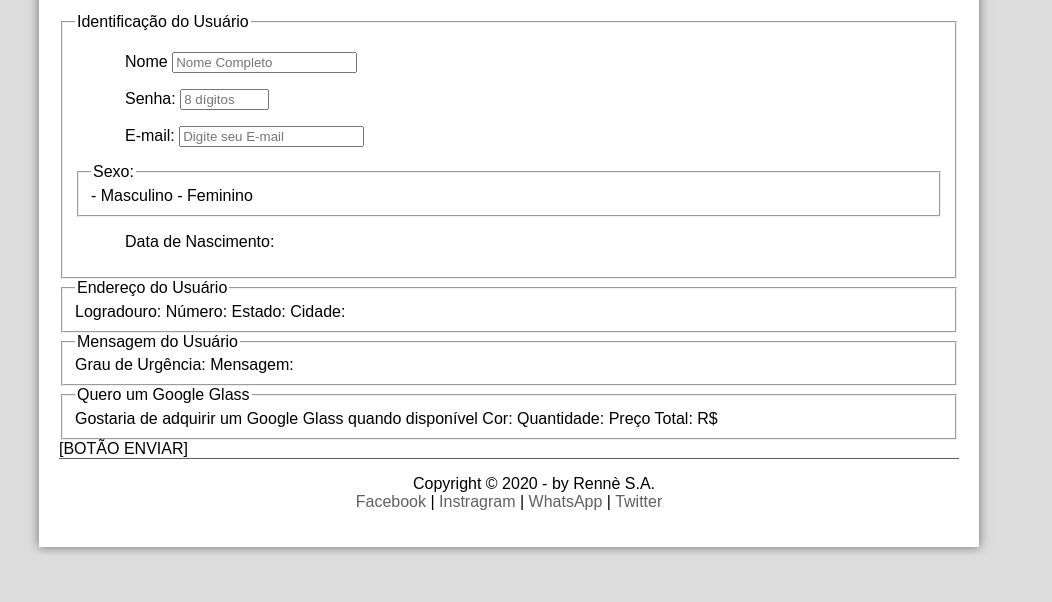
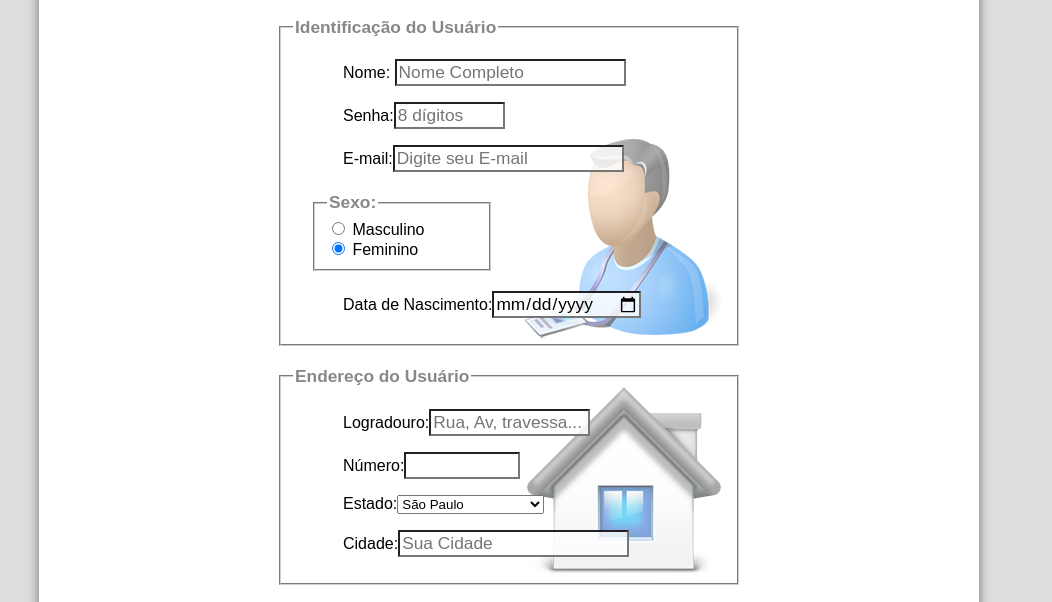
Before and after one commit to RenneSA/Html5_css3, a plain HTML site: page projeto-glass-html5/fale-conosco.html in a window 1280 px wide. Shown: the part 335-937 px from the top of the page, without its empty margins (131-1183 px from the left). Before the commit the page ends 890 px from the top, so only its background shows below. Drawn offline with nearby package versions, Linux system fonts and the light colour scheme.

Commit message:
Finalização do site
finalização de todas as paginas e do curso de HTML5 e CSS do curso em Vídeo.

```diff
--- a/projeto-glass-html5/_css/form.css
+++ b/projeto-glass-html5/_css/form.css
@@ -0,0 +1,48 @@
+@charset "UTF-8";
+
+form{
+    width: 500px;
+    margin: auto;
+}
+input, textarea {
+    font-family: sans-serif;
+    font-weight: normal;
+    font-size: 13pt;
+    background-color: rgba(255, 255, 255,.8);
+}
+
+input:hover, textarea:hover {
+    background-color: #dddddd;
+}
+
+legend{
+    color: #888888;
+    font-weight: bold;
+    font-size: 13pt;
+    font-family: sans-serif;
+}
+
+fieldset{
+    border-color: #cecece;
+    margin: 20px;
+}
+
+fieldset#sexo {
+    width: 150px;
+}
+
+fieldset#usuario {
+    background: url(../_imagens/icone-contato.png) no-repeat 95% 95%;
+}
+
+fieldset#endereco {
+    background: url(../_imagens/icone-endereco.png) no-repeat 95% 95%;
+}
+
+fieldset#mansagem {
+    background: url(../_imagens/icone-mensagem.png) no-repeat 95% 95%;
+}
+
+fieldset#pedido {
+    background: url(../_imagens/icone-pagamento.png) no-repeat 95% 95%;
+}
--- a/projeto-glass-html5/fale-conosco.html
+++ b/projeto-glass-html5/fale-conosco.html
@@ -7,6 +7,13 @@
     <title>Tudo sobre Google Glass(site de estudos em html5 e css3)</title>
     <link rel="stylesheet" type="text/css" href="_css/estilo.css">
     <link rel="stylesheet" href="_css/form.css">
+    <script>
+        function calc_total(){
+            var qtd = parseInt(document.getElementById('cQtd').value);
+            tot = qtd * 1500;
+            document.getElementById("cTot").value = tot;
+        }
+    </script>
 </head>
 <body>
     <div id="interface">
@@ -47,38 +54,58 @@
 </section>
 
 
-<form>
+<form method="post" id="fContato" action="mailto:renne.augusto@gmail.com" oninput="calc_total();">
 
     <fieldset id="usuario"><legend> Identificação do Usuário</legend>
-        <p>Nome <input type="text" name="tNome" id="cName" size="20" maxlength="30" placeholder="Nome Completo"></p>
-    <p>Senha: <input type="password" name="tSenha" id="cSenha" size="8" maxlength="8" placeholder="8 dígitos"/> </p>
-        <p>E-mail: <input type="email" name="tMail" id="cMail" size="20" maxlength="40" placeholder="Digite seu E-mail"/></p>
-            <fieldset id="sexo"><legend> Sexo:</legend>
-                - Masculino
-                - Feminino</fieldset>
-            <p>Data de Nascimento:</p>
+        <p><label for="cNome">Nome:</label> <input type="text" name="tNome" id="cNome" size="20" maxlength="30" placeholder="Nome Completo"></p>
+    <p><label for="cSenha">Senha:</label><input type="password" name="tSenha" id="cSenha" size="8" maxlength="8" placeholder="8 dígitos"/> </p>
+        <p><label for="cMail">E-mail:</label><input type="email" name="tMail" id="cMail" size="20" maxlength="40" placeholder="Digite seu E-mail"/></p>
+        <fieldset id="sexo"><legend> Sexo:</legend>
+                <input type="radio" name="tSexo" id="cMasc"/> <label for="cMasc">Masculino</label><br>
+                <input type="radio" name="tSexo" id="cFem" checked/><label for="cFem"> Feminino</label></fieldset>
+            <p> Data de Nascimento:<input type="date" name="tNasc" id="cNasc"/></p>
 
     </fieldset>
 
-    <fieldset id="edereco"><legend>Endereço do Usuário</legend>
-            Logradouro:
-            Número:
-            Estado:
-            Cidade:
+    <fieldset id="endereco"><legend>Endereço do Usuário</legend>
+           <p><label for="cRua">Logradouro:</label></label><input type="text" name="tRua" id="cRua" size="13" maxlength="80" placeholder="Rua, Av, travessa..."/></p>
+            <p><label for="cNum">Número:</label><input type="number" name="tNum" id="cNum" min="0" max="9999999"/></p>
+            <p><label for="cEst">Estado:</label><select name="tEst" id="cEst">
+                <optgroup label="Região Sudeste">
+                    <option value="RJ">Rio de Janeiro</option>
+                    <option value="SP" selected>São Paulo</option>
+                    <option value="MG">Minas Gerias</option></optgroup>
+                <optgroup label="Região Sul">
+                    <option value="PR">Paraná</option>
+                    <option value="SC">Santa Catarina</option>
+                    <option value="RS">Rio Grande do Sul</option>
+                </optgroup>
+            </select></p>
+            <p><label for="cCid">Cidade:</label><input type="text" name="tCid" id="cCid" maxlength="40" size="20" placeholder="Sua Cidade" list="cidades"/> </p>
+            <datalist id="cidades">
+                <option value="Rio de Janeiro"></option>
+                <option value="Nova Iguaçu"></option>
+                <option value="Belford Roxo"></option>
+                <option value="São Paulo"></option>
+            </datalist>
         </fieldset>
     <fieldset id="mensagem"><legend>Mensagem do Usuário</legend>
-            Grau de Urgência:
-            Mensagem:
+            <p><label for="cUrg">Grau de Urgência: </label>Mín<input type="range" name="tUrg" id="cUrg" min="0" max="10" step="2"/>Máx</p>
+            <p><label for="cMsg">Mensagem: </label><textarea name="tMsg" id="cMsg" cols="35" rows="5" placeholder="Deixe aqui a sua mensagem!">
+
+            </textarea></p>
     </fieldset>
     <fieldset id="pedido"><legend> Quero um Google Glass</legend>
-            Gostaria de adquirir um Google Glass quando disponível
-            Cor:
-            Quantidade:
-            Preço Total: R$
+            <p><input type="checkbox" name="tPed" id="cPed"/>
+                <label for="cPed"> Gostaria de adquirir um Google Glass quando disponível</label></p>
+            <p><label for="cCor"> Cor: </label>
+            <input type="color" name="tCor" id="Ccor" value="#0000FF"/></p>
+            <p><label for="cQtd"> Quantidade: </label><input type="number" name="tQtd" id="cQtd" min="0" max="5" value="0"/></p>
+            <p><label for="cTot"> Preço Total: R$ </label><input type="text" name="tTot" id="cTot" placeholder="Total a pagar" readonly/> </p>
     </fieldset>
 
 
-[BOTÃO ENVIAR]
+<input type="image" src="_imagens/botao-enviar.png"/>
 </form>
 
 <footer id="rodape">
```
